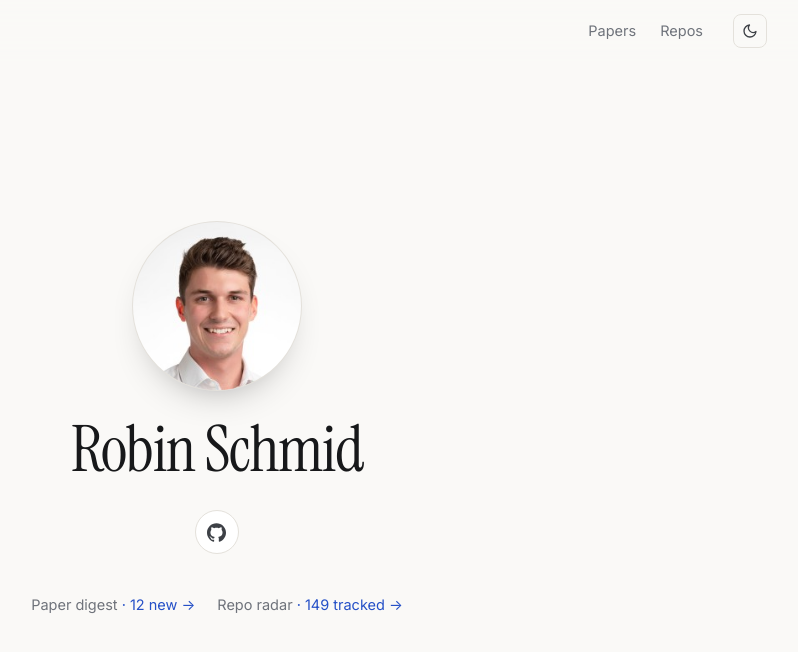
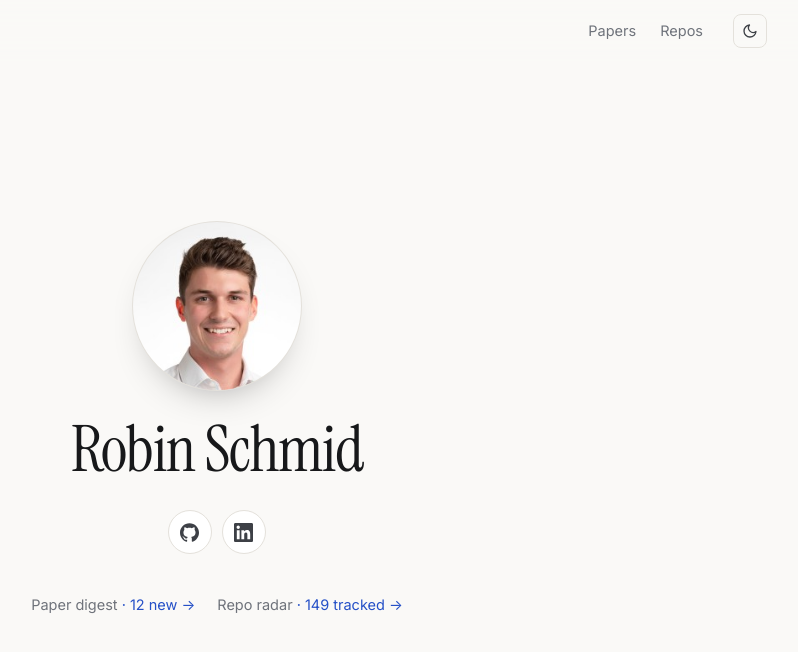
Before and after one commit to robin271828/robinschmid.xyz, a plain HTML site: page site/index.html in a window 1280 px wide. Shown: the whole page, without its empty margins (423-1221 px from the left). Drawn offline with Linux system fonts and the light colour scheme.

Commit message:
site: link LinkedIn
Co-Authored-By: Claude Opus 5.5 <noreply@anthropic.com>

```diff
--- a/site/index.html
+++ b/site/index.html
@@ -41,12 +41,12 @@
       <li><a href="https://github.com/robin271828" aria-label="GitHub" title="GitHub" rel="me">
         <svg viewBox="0 0 24 24" aria-hidden="true"><path d="M12 .297c-6.63 0-12 5.373-12 12 0 5.303 3.438 9.8 8.205 11.385.6.113.82-.258.82-.577 0-.285-.01-1.04-.015-2.04-3.338.724-4.042-1.61-4.042-1.61C4.422 18.07 3.633 17.7 3.633 17.7c-1.087-.744.084-.729.084-.729 1.205.084 1.838 1.236 1.838 1.236 1.07 1.835 2.809 1.305 3.495.998.108-.776.417-1.305.76-1.605-2.665-.3-5.466-1.332-5.466-5.93 0-1.31.465-2.38 1.235-3.22-.135-.303-.54-1.523.105-3.176 0 0 1.005-.322 3.3 1.23.96-.267 1.98-.399 3-.405 1.02.006 2.04.138 3 .405 2.28-1.552 3.285-1.23 3.285-1.23.645 1.653.24 2.873.12 3.176.765.84 1.23 1.91 1.23 3.22 0 4.61-2.805 5.625-5.475 5.92.42.36.81 1.096.81 2.22 0 1.606-.015 2.896-.015 3.286 0 .315.21.69.825.57C20.565 22.092 24 17.592 24 12.297c0-6.627-5.373-12-12-12"/></svg>
       </a></li>
+      <li><a href="https://www.linkedin.com/in/schmid-robin/" aria-label="LinkedIn" title="LinkedIn" rel="me">
+        <svg viewBox="0 0 24 24" aria-hidden="true"><path d="M20.447 20.452h-3.554v-5.569c0-1.328-.027-3.037-1.852-3.037-1.853 0-2.136 1.445-2.136 2.939v5.667H9.351V9h3.414v1.561h.046c.477-.9 1.637-1.85 3.37-1.85 3.601 0 4.267 2.37 4.267 5.455v6.286zM5.337 7.433c-1.144 0-2.063-.926-2.063-2.065 0-1.138.92-2.063 2.063-2.063 1.14 0 2.064.925 2.064 2.063 0 1.139-.925 2.065-2.064 2.065zm1.782 13.019H3.555V9h3.564v11.452zM22.225 0H1.771C.792 0 0 .774 0 1.729v20.542C0 23.227.792 24 1.771 24h20.451C23.2 24 24 23.227 24 22.271V1.729C24 .774 23.2 0 22.222 0h.003z"/></svg>
+      </a></li>
       <!-- Fill in the href and remove the comment markers to show a link.
       <li><a href="https://scholar.google.com/citations?user=YOUR_ID" aria-label="Google Scholar" title="Google Scholar">
         <svg viewBox="0 0 24 24" aria-hidden="true"><path d="M5.242 13.769L0 9.5 12 0l12 9.5-5.242 4.269C17.548 11.249 14.978 9.5 12 9.5c-2.977 0-5.548 1.748-6.758 4.269zM12 10a7 7 0 1 0 0 14 7 7 0 0 0 0-14z"/></svg>
-      </a></li>
-      <li><a href="https://www.linkedin.com/in/YOUR_HANDLE/" aria-label="LinkedIn" title="LinkedIn" rel="me">
-        <svg viewBox="0 0 24 24" aria-hidden="true"><path d="M20.447 20.452h-3.554v-5.569c0-1.328-.027-3.037-1.852-3.037-1.853 0-2.136 1.445-2.136 2.939v5.667H9.351V9h3.414v1.561h.046c.477-.9 1.637-1.85 3.37-1.85 3.601 0 4.267 2.37 4.267 5.455v6.286zM5.337 7.433c-1.144 0-2.063-.926-2.063-2.065 0-1.138.92-2.063 2.063-2.063 1.14 0 2.064.925 2.064 2.063 0 1.139-.925 2.065-2.064 2.065zm1.782 13.019H3.555V9h3.564v11.452zM22.225 0H1.771C.792 0 0 .774 0 1.729v20.542C0 23.227.792 24 1.771 24h20.451C23.2 24 24 23.227 24 22.271V1.729C24 .774 23.2 0 22.222 0h.003z"/></svg>
       </a></li>
       <li><a href="https://x.com/YOUR_HANDLE" aria-label="X" title="X" rel="me">
         <svg viewBox="0 0 24 24" aria-hidden="true"><path d="M18.901 1.153h3.68l-8.04 9.19L24 22.846h-7.406l-5.8-7.584-6.638 7.584H.474l8.6-9.83L0 1.154h7.594l5.243 6.932ZM17.61 20.644h2.039L6.486 3.24H4.298Z"/></svg>
```
